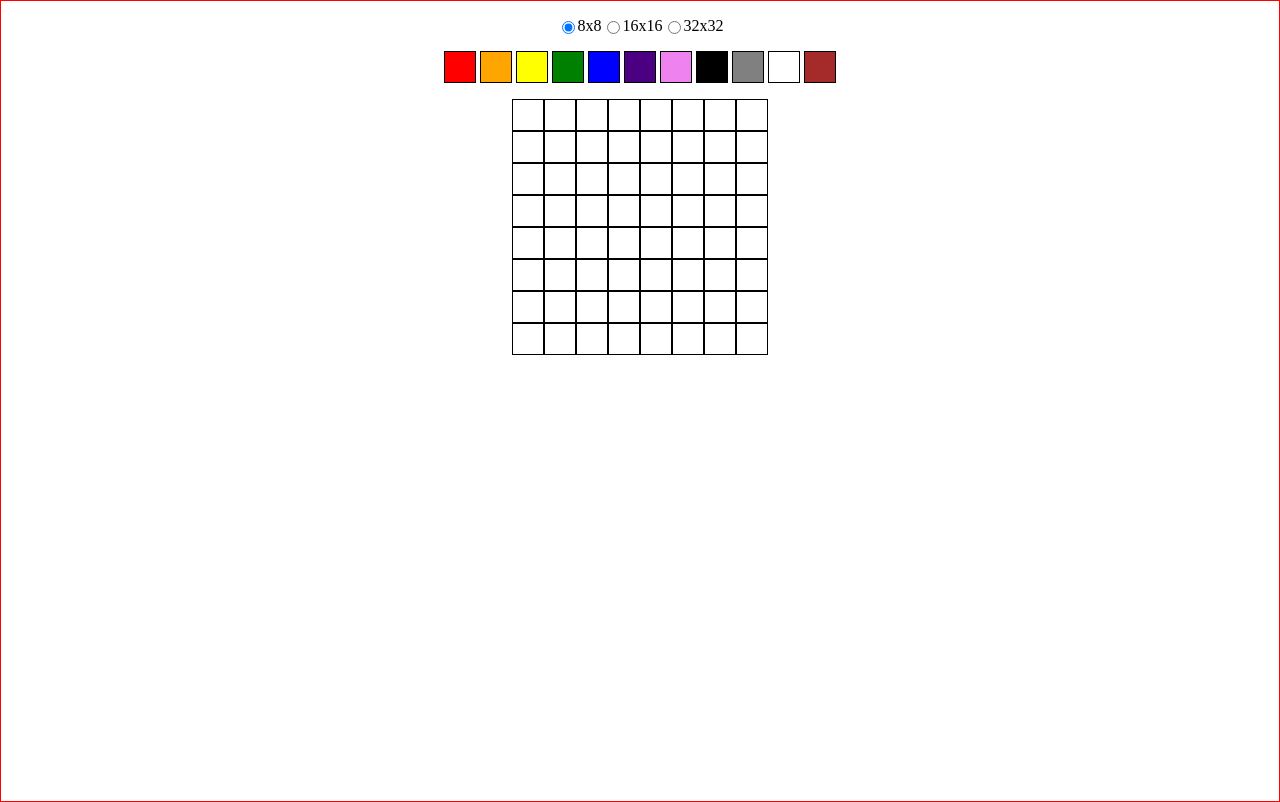
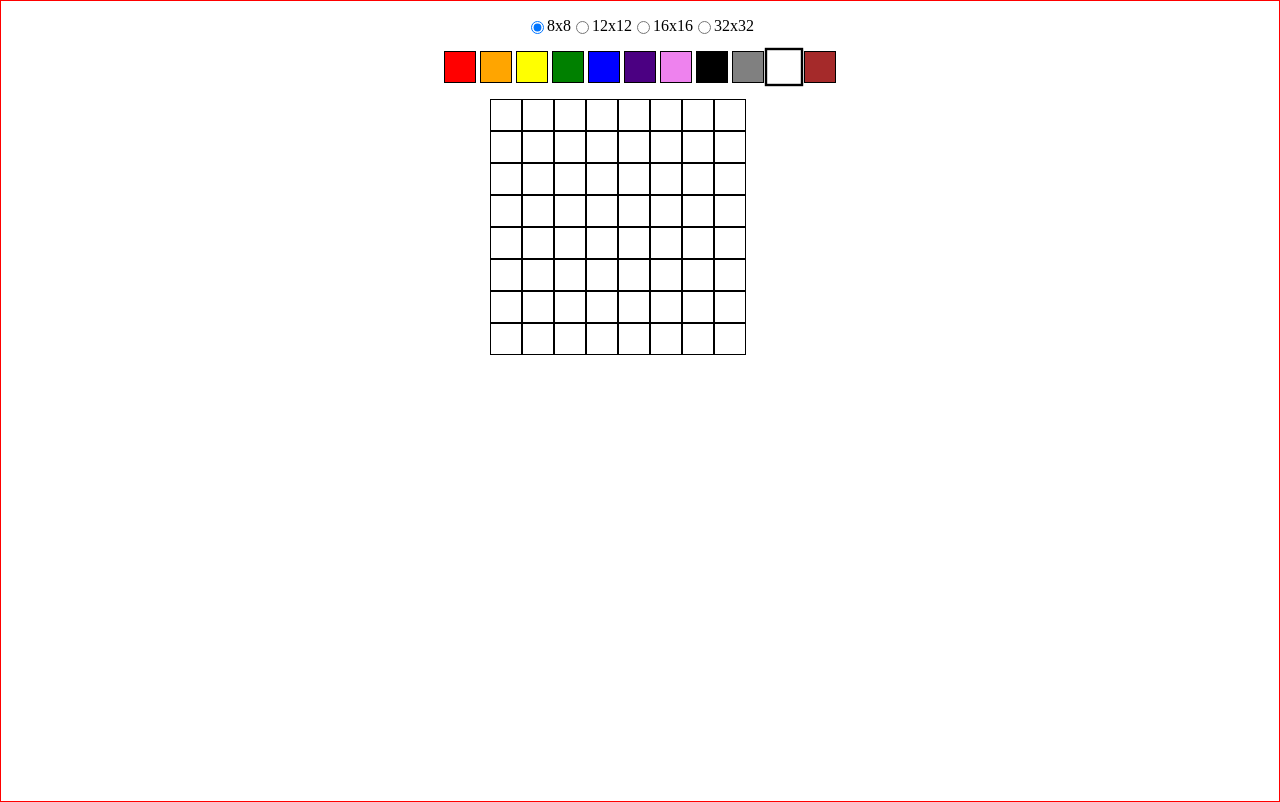
Before and after one commit to hugomenz/udg-challenge-junior-3, an Angular app: page / in a window 1280 px wide. Built offline with nearby package versions, Linux system fonts and the light colour scheme.

Commit message:
Added border to selected color. Added canvas.

```diff
--- a/src/app/components/grid/grid.component.html
+++ b/src/app/components/grid/grid.component.html
@@ -16,4 +16,5 @@
       (click)="changeCellColor($event)"
     ></div>
   </div>
+  <canvas id="canvas"></canvas>
 </div>
--- a/src/app/components/grid/grid.component.ts
+++ b/src/app/components/grid/grid.component.ts
@@ -23,10 +23,12 @@ export class GridComponent implements OnInit {
   getBoxSize(size: number) {
     if (size === 8) {
       return 2;
+    } else if (size === 12) {
+      return 1.7;
     } else if (size === 16) {
       return 1.5;
     } else if (size === 32) {
-      return 1;
+      return 0.9;
     } else {
       return 2;
     }
@@ -51,4 +53,6 @@ export class GridComponent implements OnInit {
 
     console.log(this.cellInformation);
   }
+
+  downloadImage() {}
 }
--- a/src/app/components/palette/palette.component.html
+++ b/src/app/components/palette/palette.component.html
@@ -5,5 +5,6 @@
     id="{{ color }}"
     [ngStyle]="{ 'background-color': color }"
     (click)="updateSelectedColor($event)"
+    [ngClass]="{ selected: color === this.colorService.selectedColor }"
   ></div>
 </div>
--- a/src/app/components/palette/palette.component.scss
+++ b/src/app/components/palette/palette.component.scss
@@ -12,3 +12,8 @@
     cursor: pointer;
   }
 }
+
+.selected {
+  scale: 1.2;
+  border: 2px solid black;
+}
--- a/src/app/components/palette/palette.component.ts
+++ b/src/app/components/palette/palette.component.ts
@@ -7,7 +7,10 @@ import { ColorService } from 'src/app/services/color.service';
   styleUrls: ['./palette.component.scss'],
 })
 export class PaletteComponent implements OnInit {
-  colorList = [
+  selectedClass: string = 'selected';
+  selected!: boolean;
+
+  colorList: string[] = [
     'red',
     'orange',
     'yellow',
@@ -21,12 +24,13 @@ export class PaletteComponent implements OnInit {
     'brown',
   ];
 
-  constructor(private _colorService: ColorService) {}
+  constructor(public colorService: ColorService) {}
 
   ngOnInit(): void {}
 
   updateSelectedColor(event: any) {
     console.log(event.target.id);
-    this._colorService.setColor(event.target.id);
+    this.selected = !this.selected;
+    this.colorService.setColor(event.target.id);
   }
 }
--- a/src/app/components/size-selector/size-selector.component.html
+++ b/src/app/components/size-selector/size-selector.component.html
@@ -3,12 +3,14 @@
     type="radio"
     name="size"
     value="8"
-    (change)="changeSize('8')"
+    (change)="changeSize($event)"
     checked
   />
   <label for="8">8x8</label><br />
-  <input type="radio" name="size" (change)="changeSize('16')" value="16" />
+  <input type="radio" name="size" (change)="changeSize($event)" value="12" />
+  <label for="12">12x12</label><br />
+  <input type="radio" name="size" (change)="changeSize($event)" value="16" />
   <label for="16">16x16</label><br />
-  <input type="radio" name="size" (change)="changeSize('32')" value="32" />
+  <input type="radio" name="size" (change)="changeSize($event)" value="32" />
   <label for="32">32x32</label><br />
 </div>
--- a/src/app/components/size-selector/size-selector.component.ts
+++ b/src/app/components/size-selector/size-selector.component.ts
@@ -11,7 +11,7 @@ export class SizeSelectorComponent implements OnInit {
 
   ngOnInit(): void {}
 
-  changeSize(size: string) {
-    this._size.changeSize(size);
+  changeSize(event: any) {
+    this._size.changeSize(event.target.value);
   }
 }
```
